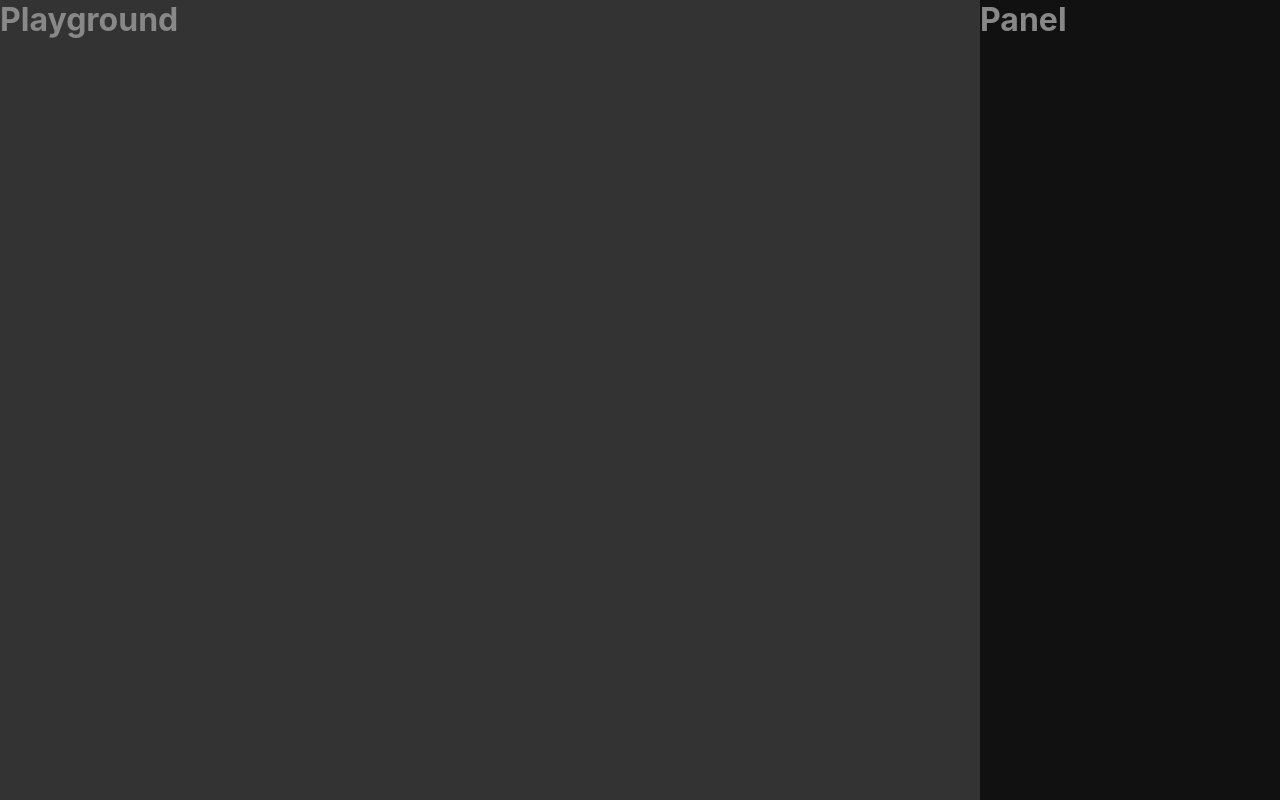
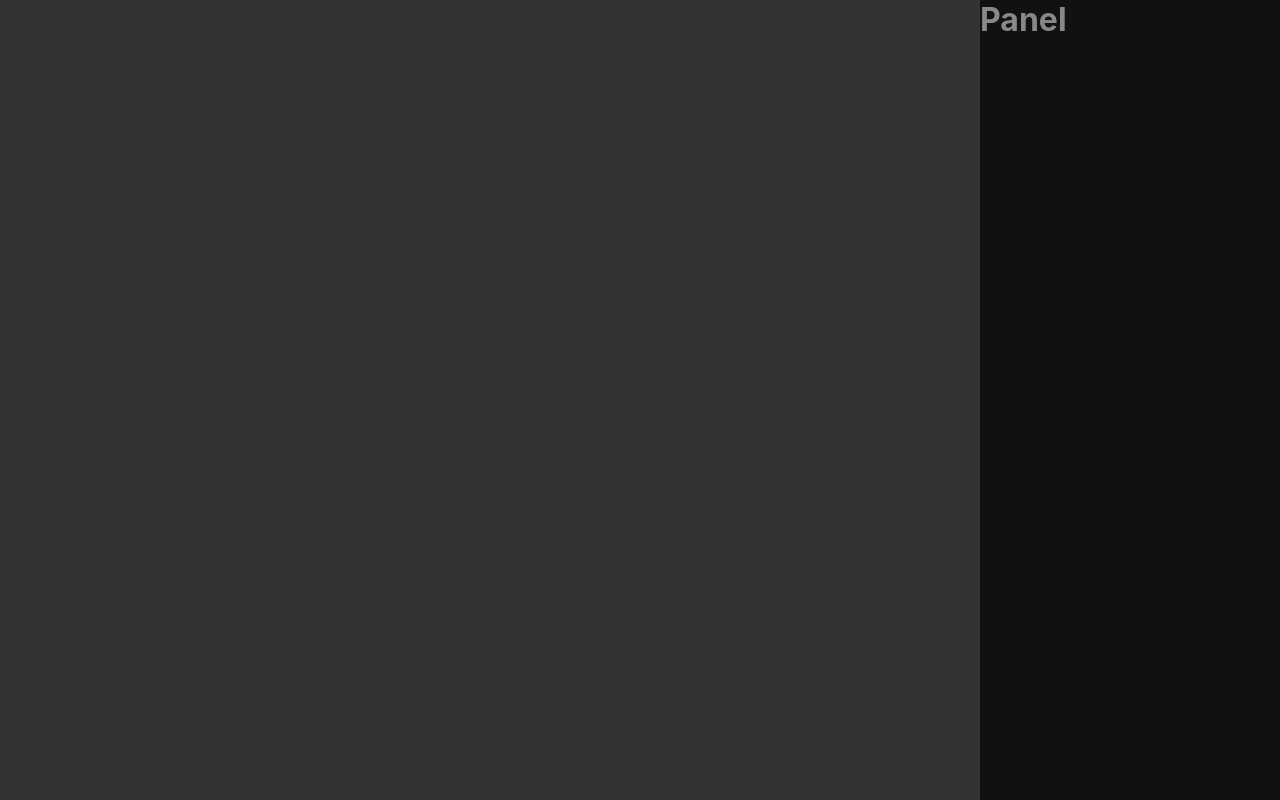
Before and after one commit to PraveenPal4232/canvas-element, a React (Create React App) app: page / in a window 1280 px wide. Built offline with nearby package versions, Linux system fonts and the light colour scheme.

Commit message:
Added react-konva

```diff
--- a/package.json
+++ b/package.json
@@ -12,8 +12,10 @@
     "@testing-library/jest-dom": "^5.16.5",
     "@testing-library/react": "^13.4.0",
     "@testing-library/user-event": "^13.5.0",
+    "konva": "^8.4.3",
     "react": "^18.2.0",
     "react-dom": "^18.2.0",
+    "react-konva": "^18.2.5",
     "react-scripts": "5.0.1",
     "web-vitals": "^2.1.4"
   },
--- a/src/App.js
+++ b/src/App.js
@@ -5,7 +5,7 @@ import Playground from "./layouts/Playground";
 export default function App() {
   return (
     <div className="App">
-      <div class="app_warp">
+      <div className="app_warp">
         <Playground />
         <Panel />
       </div>
--- /dev/null
+++ b/src/constants/Stage/index.jsx
@@ -0,0 +1,19 @@
+import React from "react";
+import { Stage, Layer, Rect, Text } from "react-konva";
+
+export default function CustomStage() {
+  return (
+    <Stage width={window.innerWidth - 300} height={window.innerHeight}>
+      <Layer>
+        <Rect
+          x={0}
+          y={0}
+          width={window.innerWidth - 300}
+          height={window.innerHeight}
+          fill="#333333"
+          shadowBlur={10}
+        />
+      </Layer>
+    </Stage>
+  );
+}
--- a/src/layouts/Panel/index.jsx
+++ b/src/layouts/Panel/index.jsx
@@ -3,7 +3,7 @@ import React from "react";
 export default function Panel() {
   return (
     <div className="panel">
-      <div class="panel_warp">
+      <div className="panel_warp">
         <h1>Panel</h1>
       </div>
     </div>
--- a/src/layouts/Playground/index.jsx
+++ b/src/layouts/Playground/index.jsx
@@ -1,10 +1,11 @@
 import React from "react";
+import CustomStage from "../../constants/Stage";
 
 export default function Playground() {
   return (
     <div className="playground">
-      <div class="playground_warp">
-        <h1>Playground</h1>
+      <div className="playground_warp">
+        <CustomStage />
       </div>
     </div>
   );
```
Also changed, not shown: 1 other file (tests, documents, lock files or other folders).
